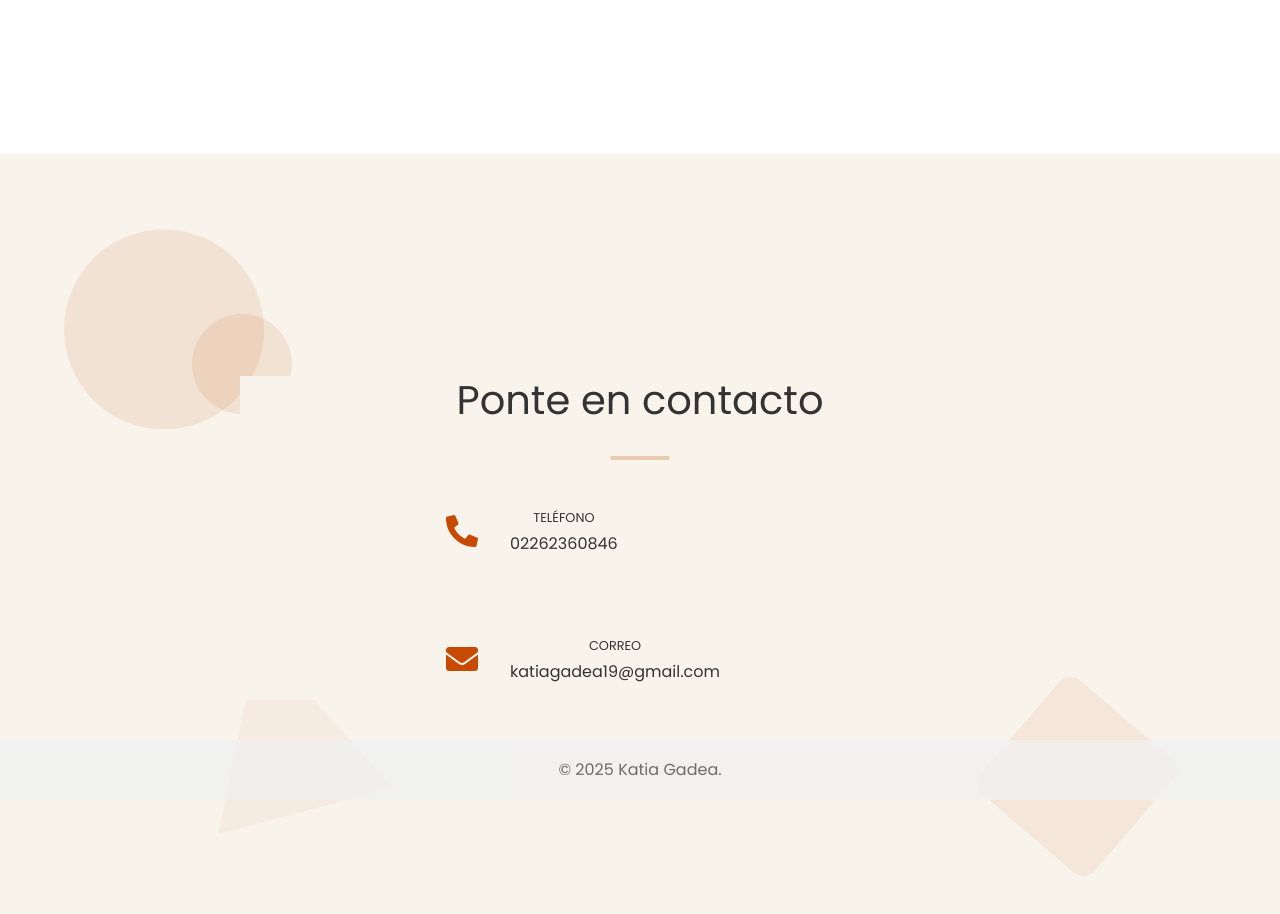
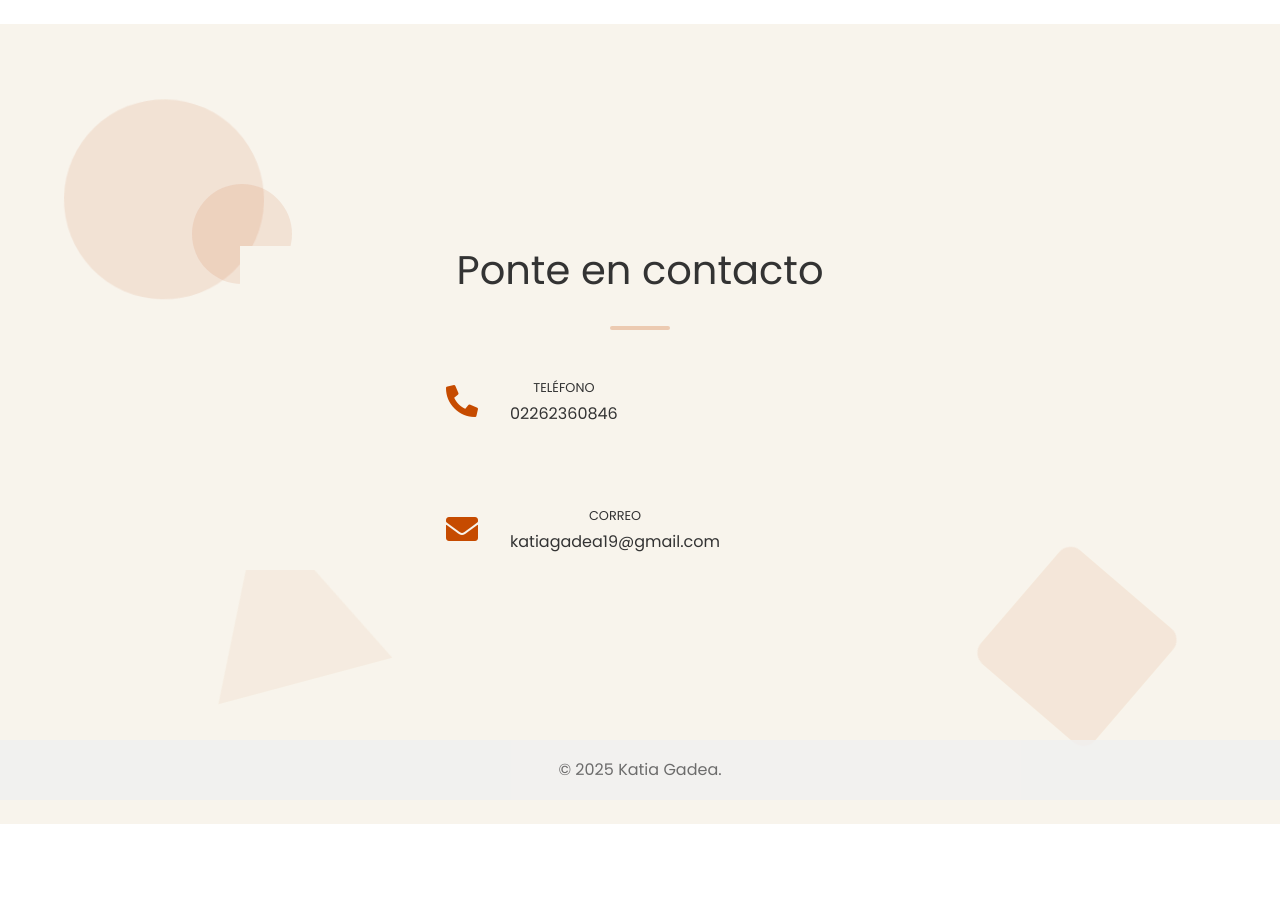
Before and after one commit to katia-otot/portafolio, an Angular app: page /contact in a window 1280 px wide. Shown: the top 914 px of the page. After the commit the page ends 824 px from the top, so only its background shows below. Built offline with nearby package versions, Linux system fonts and the light colour scheme.

Commit message:
terminado

```diff
--- a/src/app/contact/contact.component.css
+++ b/src/app/contact/contact.component.css
@@ -10,7 +10,11 @@
   overflow: hidden;
   margin-top: 130px;
 }
-
+@media (min-width: 768px) {
+  .contact-section {
+    margin-top: 0px;
+  }
+}
 .contact-container {
   max-width: 800px;
   width: 100%;
--- a/src/app/projects/projects.component.css
+++ b/src/app/projects/projects.component.css
@@ -11,7 +11,9 @@
 }
 @media (min-width: 768px) {
   .gallery-container {
-    padding: 20px;
+    padding: 0px;
+    justify-content: center;
+    height: auto;
   }
 }
 .gallery-grid {
```
